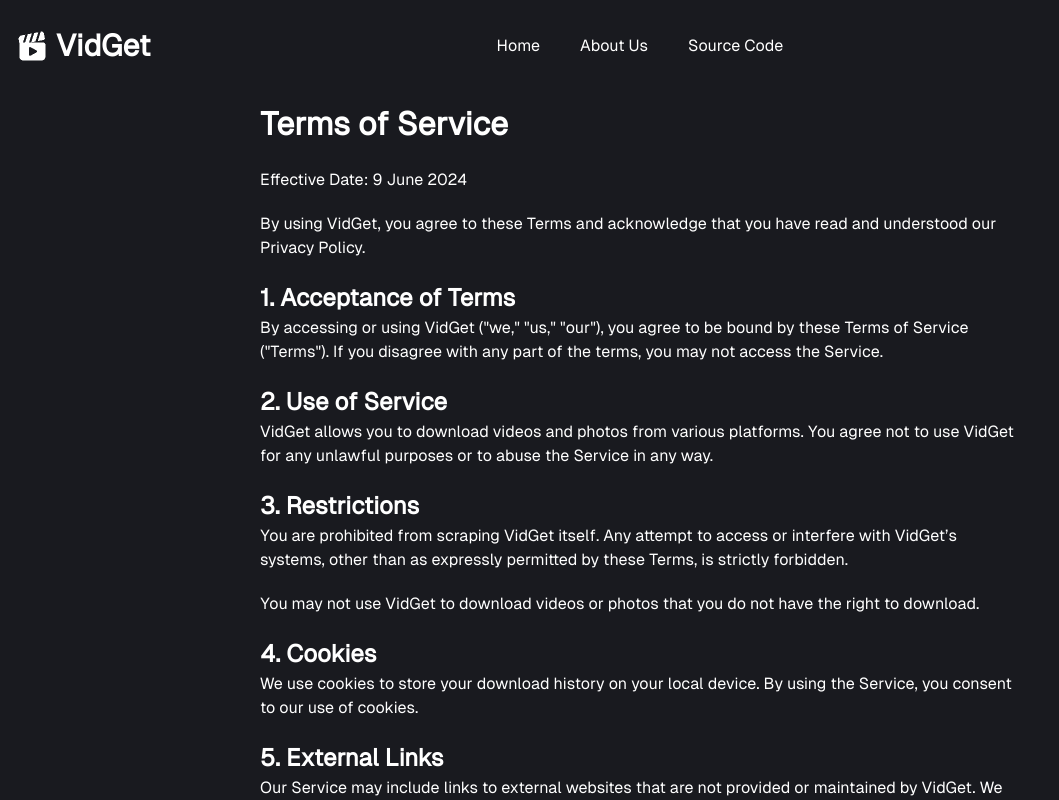
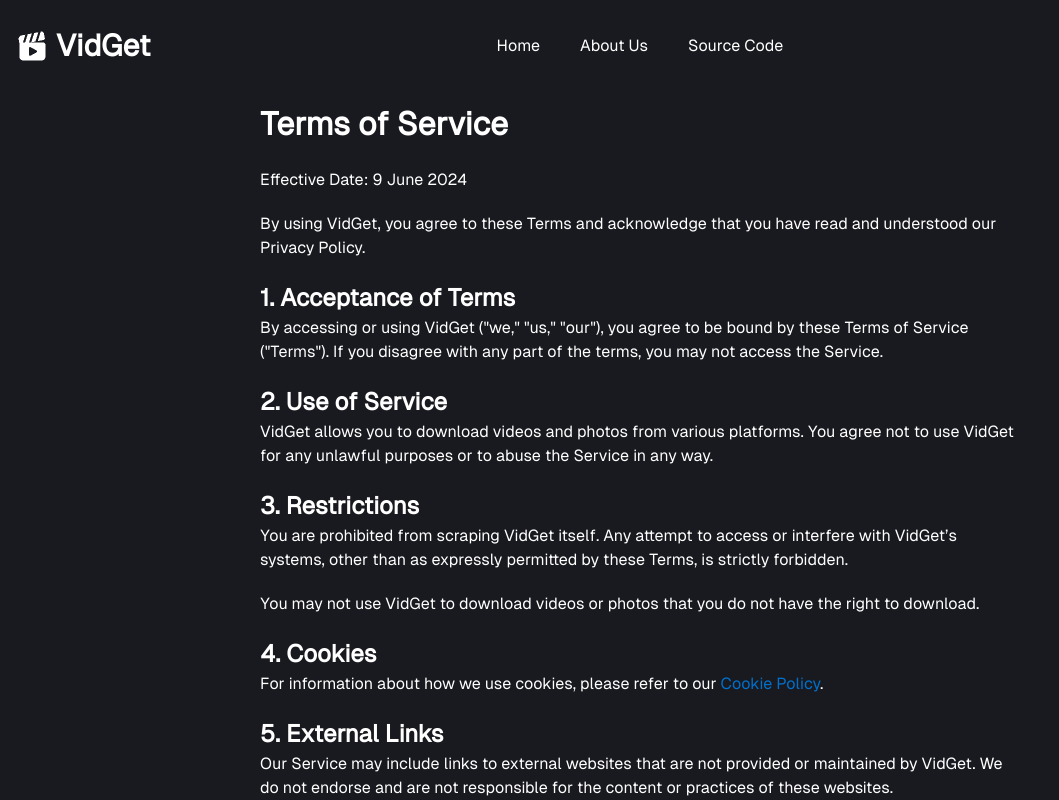
Before and after one commit to BurakYs/VidGet, a SvelteKit app in the folder client/: page /legal/terms in a window 1280 px wide. Shown: the top 800 px of the page, without its empty margins (0-1059 px from the left). Built offline with nearby package versions, Linux system fonts and the light colour scheme.

Commit message:
Add cookie policy

```diff
--- a/client/src/components/Footer/Footer.svelte
+++ b/client/src/components/Footer/Footer.svelte
@@ -4,7 +4,8 @@
     const footerNavItems = [
         { name: 'Discord', href: config.discordUrl },
         { name: 'Terms of Service', href: '/legal/terms' },
-        { name: 'Privacy Policy', href: '/legal/privacy' }
+        { name: 'Privacy Policy', href: '/legal/privacy' },
+        { name: 'Cookie Policy', href: '/legal/cookie-policy' }
     ];
 </script>
 
--- /dev/null
+++ b/client/src/routes/legal/cookie-policy/+page.server.ts
@@ -0,0 +1 @@
+export const prerender = true;
--- /dev/null
+++ b/client/src/routes/legal/cookie-policy/+page.svelte
@@ -0,0 +1,49 @@
+<svelte:head>
+    <title>Cookie Policy</title>
+</svelte:head>
+
+<div class="policy">
+    <h1>Cookie Policy</h1>
+    <p>Effective Date: 9 June 2024</p>
+
+    <h2>1. Introduction</h2>
+    <p>VidGet ("we," "us," "our") uses cookies to enhance your experience while using our Service. This Cookie Policy
+        explains what cookies are, how we use them, and your choices regarding cookies.</p>
+
+    <h2>2. What Are Cookies</h2>
+    Cookies are small text files that are stored on your device when you visit a website. They serve various purposes,
+    including remembering your preferences, analyzing site usage, and enabling certain website features.
+
+    <h2>3. How We Use Cookies</h2>
+    <p>We use cookies for various reasons:</p>
+    <ul>
+        <li><strong>Enhancing User Experience:</strong> Cookies are used to enhance your experience on our website, such
+            as storing your download history locally on your device.
+        </li>
+        <li><strong>Preferences:</strong> Cookies may store preferences like enabling Direct Download.</li>
+        <li><strong>Analytics:</strong> We may use cookies to collect anonymous data for analytics purposes, such as
+            tracking website usage and performance.
+        </li>
+    </ul>
+
+    <h2>4. Your Choices Regarding Cookies</h2>
+    <p>You have the following options to manage cookies:</p>
+    <ul>
+        <li><strong>Browser Settings:</strong> You can set your browser to refuse all cookies or to indicate when a
+            cookie is being sent. However, if you do not accept cookies, you may not be able to use some parts of our
+            Service.
+        </li>
+        <li><strong>Delete Cookies:</strong> You can delete cookies that are already on your device by clearing your
+            browser's cache.
+        </li>
+    </ul>
+
+    <h2>5. Changes to This Cookie Policy</h2>
+    <p>We reserve the right to update this Cookie Policy at any time. We will not notify you directly of any changes. We
+        advise you to review this page periodically for any updates. Your continued use of the Service after any changes
+        constitutes your acceptance of the new Cookie Policy.</p>
+
+    <h2>6. Contact Us</h2>
+    <p>If you have any questions about this Cookie Policy, please contact us at: <a href="mailto:burakyhs@duck.com">burakyhs@duck.com</a>
+    </p>
+</div>
--- a/client/src/routes/legal/privacy/+page.svelte
+++ b/client/src/routes/legal/privacy/+page.svelte
@@ -16,8 +16,8 @@
         and preventing abuse of our Service.</p>
 
     <h2>3. Use of Cookies</h2>
-    <p>We use cookies to store your download history on your local device. These cookies help us enhance your experience
-        by keeping track of the videos and photos you have downloaded.</p>
+    <p>For information about how we use cookies, please refer to our <a href="/legal/cookie-policy">Cookie
+        Policy</a>.</p>
 
     <h2>4. Data Sharing and Disclosure</h2>
     <p>We do not share your information with any third parties, except as required by law enforcement agencies.</p>
@@ -35,4 +35,5 @@
     <h2>7. Contact Us</h2>
     <p>If you have any questions about this Privacy Policy, please contact us at: <a href="mailto:burakyhs@duck.com">burakyhs@duck.com</a>
     </p>
+
 </div>
--- a/client/src/routes/legal/terms/+page.svelte
+++ b/client/src/routes/legal/terms/+page.svelte
@@ -22,8 +22,8 @@
     <p>You may not use VidGet to download videos or photos that you do not have the right to download.</p>
 
     <h2>4. Cookies</h2>
-    <p>We use cookies to store your download history on your local device. By using the Service, you consent to our use
-        of cookies.</p>
+    <p>For information about how we use cookies, please refer to our <a href="/legal/cookie-policy">Cookie
+        Policy</a>.</p>
 
     <h2>5. External Links</h2>
     <p>Our Service may include links to external websites that are not provided or maintained by VidGet. We do not
```
